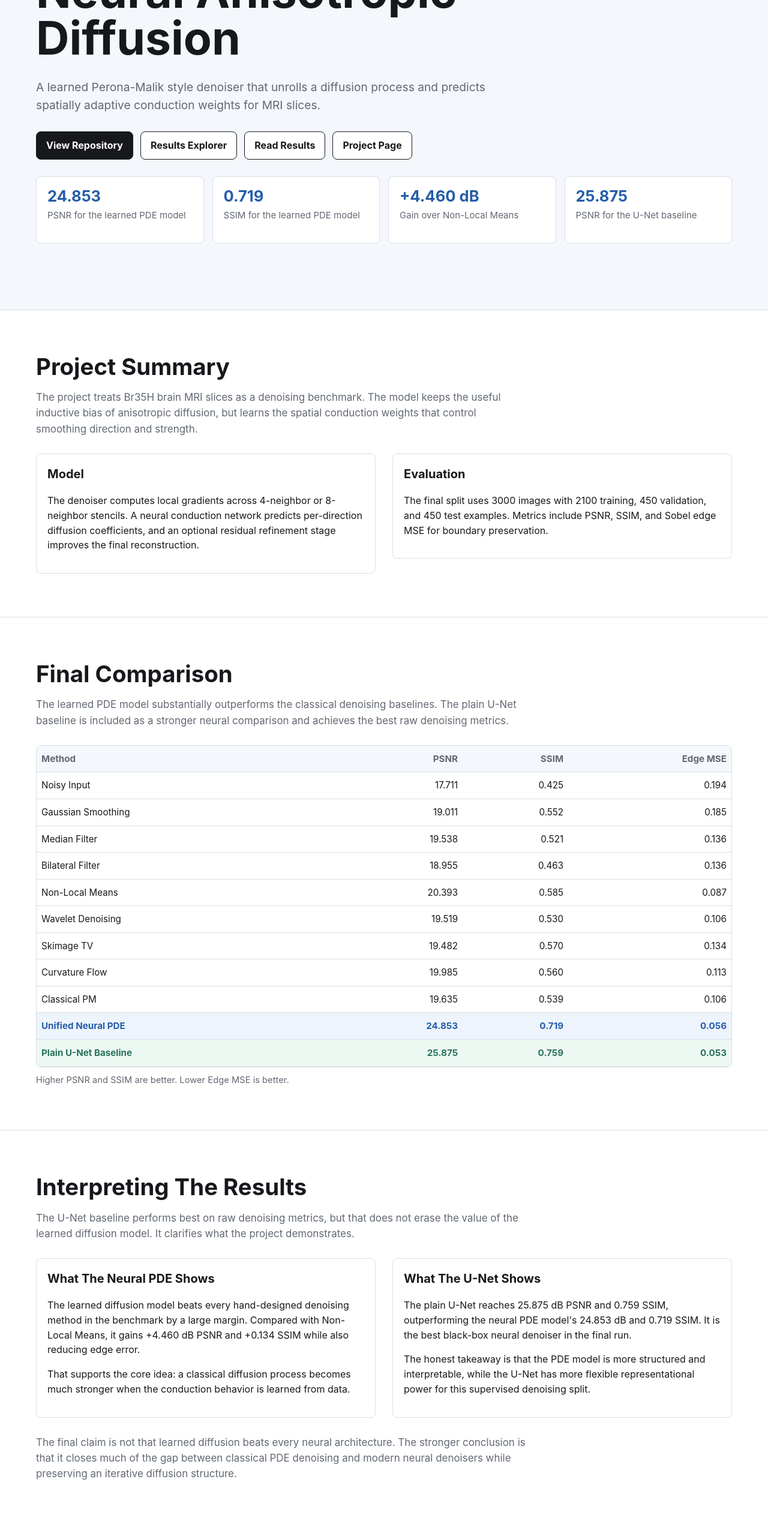
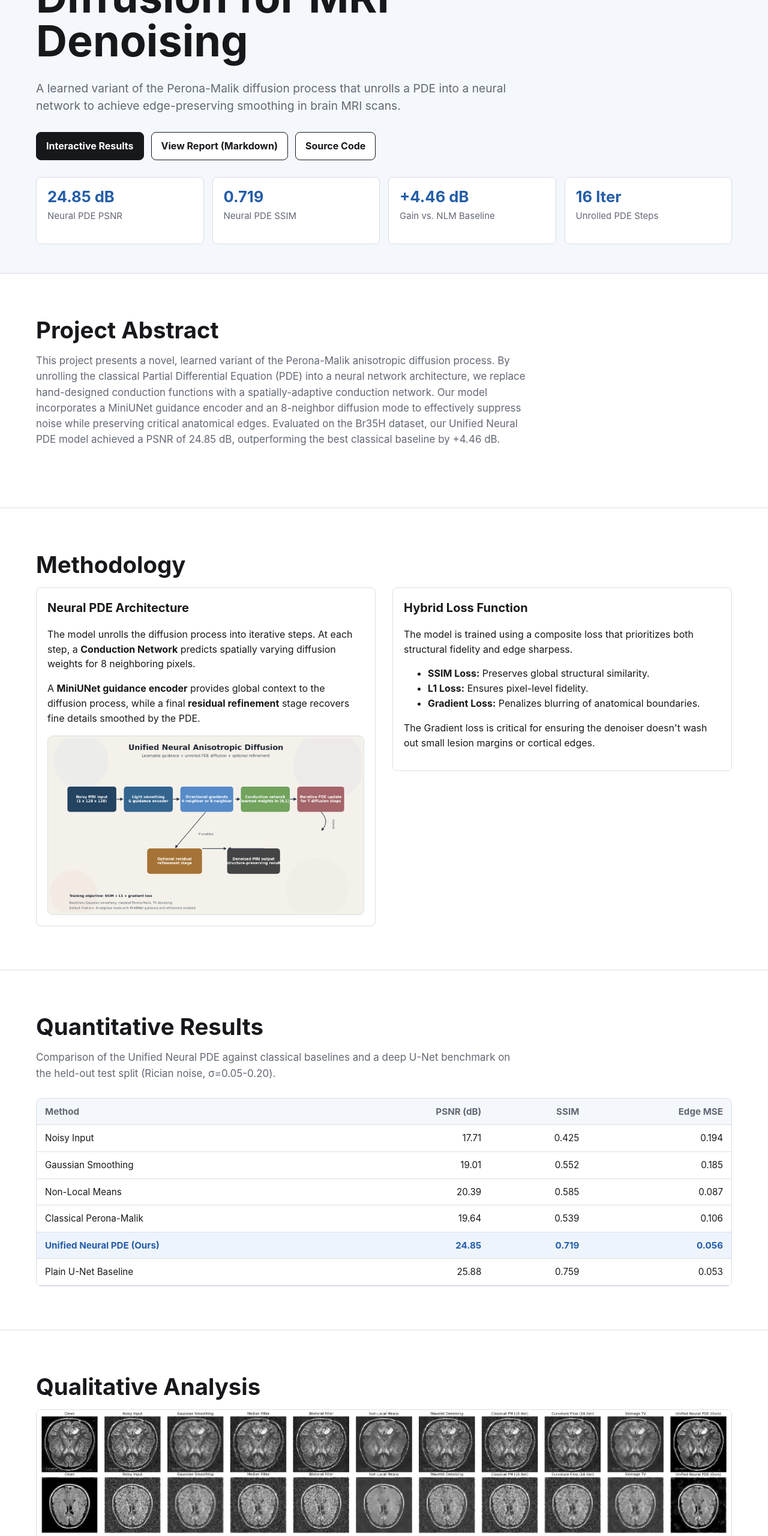
Before and after one commit to tushar-nayak/neural-anisotropic-diffusion, a plain HTML site: page docs/index.html in a window 1280 px wide. Shown: the part 220-2780 px from the top of the page at 60% size. Drawn offline with Linux system fonts and the light colour scheme.

Commit message:
Update GitHub Pages and README with new project report content

```diff
--- a/docs/index.html
+++ b/docs/index.html
@@ -50,7 +50,7 @@
     }
 
     .hero {
-      min-height: 92vh;
+      min-height: 80vh;
       display: grid;
       align-content: center;
       gap: 28px;
@@ -68,7 +68,7 @@
     h1 {
       max-width: 900px;
       margin: 0;
-      font-size: clamp(2.3rem, 6vw, 5rem);
+      font-size: clamp(2.3rem, 6vw, 4.5rem);
       line-height: 1.02;
       letter-spacing: 0;
     }
@@ -208,304 +208,229 @@
       overflow-x: auto;
       border: 1px solid var(--line);
       border-radius: 8px;
-      background: var(--paper);
     }
 
     table {
       width: 100%;
       border-collapse: collapse;
+      background: var(--paper);
       font-size: 0.95rem;
-      background: var(--paper);
     }
 
-    th,
-    td {
+    th, td {
+      padding: 10px 14px;
       border-bottom: 1px solid var(--line);
-      padding: 10px 8px;
       text-align: right;
-      vertical-align: top;
     }
 
-    th:first-child,
-    td:first-child {
+    th:first-child, td:first-child {
       text-align: left;
     }
 
     th {
+      background: var(--wash);
       color: var(--muted);
       font-weight: 700;
-      background: var(--wash);
     }
 
-    tr.highlight td {
+    .highlight td {
+      background: var(--blue-soft);
+      color: var(--blue);
       font-weight: 700;
-      color: var(--blue);
-      background: var(--blue-soft);
-    }
-
-    tr.best td {
-      font-weight: 700;
-      color: var(--green);
-      background: var(--green-soft);
-    }
-
-    code {
-      background: var(--wash);
-      border: 1px solid var(--line);
-      border-radius: 6px;
-      padding: 2px 5px;
-    }
-
-    pre {
-      overflow-x: auto;
-      background: #161b22;
-      color: #f1f5f9;
-      padding: 18px;
-      border-radius: 8px;
-      font-size: 0.92rem;
     }
 
     .footer {
-      padding: 36px 0;
+      padding: 48px 0;
       color: var(--muted);
       font-size: 0.95rem;
-      border-bottom: 0;
+      border-top: 0;
     }
 
-    @media (max-width: 820px) {
+    @media (max-width: 800px) {
+      .metrics, .grid-2 {
+        grid-template-columns: 1fr;
+      }
       .hero {
         min-height: auto;
-        padding-top: 36px;
-      }
-
-      .metrics,
-      .grid-2 {
-        grid-template-columns: 1fr;
-      }
-
-      table {
-        font-size: 0.85rem;
-        min-width: 620px;
-      }
-
-      th,
-      td {
-        padding: 8px 5px;
-      }
-
-      .button {
-        width: 100%;
       }
     }
   </style>
 </head>
 <body>
+
 <header>
   <div class="wrap hero">
-      <div class="eyebrow">Brain MRI Denoising</div>
-      <h1>Neural Anisotropic Diffusion</h1>
+    <div class="eyebrow">Medical Image Analysis Project</div>
+    <h1>Neural Anisotropic Diffusion for MRI Denoising</h1>
     <p class="lead">
-        A learned Perona-Malik style denoiser that unrolls a diffusion process and predicts spatially adaptive conduction weights for MRI slices.
+      A learned variant of the Perona-Malik diffusion process that unrolls a PDE into a neural network to achieve edge-preserving smoothing in brain MRI scans.
     </p>
     <div class="actions">
-        <a class="button primary" href="https://github.com/tushar-nayak/neural-anisotropic-diffusion">View Repository</a>
-        <a class="button" href="results.html">Results Explorer</a>
-        <a class="button" href="https://github.com/tushar-nayak/neural-anisotropic-diffusion/blob/main/RESULTS.md">Read Results</a>
-        <a class="button" href="https://tushar-nayak.github.io/projects/10_project/">Project Page</a>
+      <a class="button primary" href="results.html">Interactive Results</a>
+      <a class="button" href="https://github.com/tushar-nayak/neural-anisotropic-diffusion/blob/main/REPORT.md">View Report (Markdown)</a>
+      <a class="button" href="https://github.com/tushar-nayak/neural-anisotropic-diffusion">Source Code</a>
     </div>
     <div class="metrics">
       <div class="metric">
-          <b>24.853</b>
-          <span>PSNR for the learned PDE model</span>
+        <b>24.85 dB</b>
+        <span>Neural PDE PSNR</span>
       </div>
       <div class="metric">
         <b>0.719</b>
-          <span>SSIM for the learned PDE model</span>
+        <span>Neural PDE SSIM</span>
       </div>
       <div class="metric">
-          <b>+4.460 dB</b>
-          <span>Gain over Non-Local Means</span>
+        <b>+4.46 dB</b>
+        <span>Gain vs. NLM Baseline</span>
       </div>
       <div class="metric">
-          <b>25.875</b>
-          <span>PSNR for the U-Net baseline</span>
+        <b>16 Iter</b>
+        <span>Unrolled PDE Steps</span>
       </div>
     </div>
   </div>
 </header>
 
 <main>
-    <section>
+  <section id="abstract">
     <div class="wrap">
-        <h2>Project Summary</h2>
+      <h2>Project Abstract</h2>
       <p class="section-intro">
-          The project treats Br35H brain MRI slices as a denoising benchmark. The model keeps the useful inductive bias of anisotropic diffusion, but learns the spatial conduction weights that control smoothing direction and strength.
+        This project presents a novel, learned variant of the Perona-Malik anisotropic diffusion process. By unrolling the classical Partial Differential Equation (PDE) into a neural network architecture, we replace hand-designed conduction functions with a spatially-adaptive conduction network. Our model incorporates a MiniUNet guidance encoder and an 8-neighbor diffusion mode to effectively suppress noise while preserving critical anatomical edges. Evaluated on the Br35H dataset, our Unified Neural PDE model achieved a PSNR of 24.85 dB, outperforming the best classical baseline by +4.46 dB.
       </p>
+    </div>
+  </section>
+
+  <section id="method">
+    <div class="wrap">
+      <h2>Methodology</h2>
       <div class="grid-2">
         <div class="panel">
-            <h3>Model</h3>
+          <h3>Neural PDE Architecture</h3>
           <p>
-              The denoiser computes local gradients across 4-neighbor or 8-neighbor stencils. A neural conduction network predicts per-direction diffusion coefficients, and an optional residual refinement stage improves the final reconstruction.
+            The model unrolls the diffusion process into iterative steps. At each step, a <strong>Conduction Network</strong> predicts spatially varying diffusion weights for 8 neighboring pixels.
           </p>
+          <p>
+            A <strong>MiniUNet guidance encoder</strong> provides global context to the diffusion process, while a final <strong>residual refinement</strong> stage recovers fine details smoothed by the PDE.
+          </p>
+          <img src="https://raw.githubusercontent.com/tushar-nayak/neural-anisotropic-diffusion/main/presentation/unified_architecture_diagram.png" alt="Architecture Diagram" class="wide-img">
         </div>
         <div class="panel">
-            <h3>Evaluation</h3>
+          <h3>Hybrid Loss Function</h3>
           <p>
-              The final split uses 3000 images with 2100 training, 450 validation, and 450 test examples. Metrics include PSNR, SSIM, and Sobel edge MSE for boundary preservation.
+            The model is trained using a composite loss that prioritizes both structural fidelity and edge sharpess.
+          </p>
+          <ul>
+            <li><strong>SSIM Loss:</strong> Preserves global structural similarity.</li>
+            <li><strong>L1 Loss:</strong> Ensures pixel-level fidelity.</li>
+            <li><strong>Gradient Loss:</strong> Penalizes blurring of anatomical boundaries.</li>
+          </ul>
+          <p>
+            The Gradient loss is critical for ensuring the denoiser doesn't wash out small lesion margins or cortical edges.
           </p>
         </div>
       </div>
     </div>
   </section>
 
-    <section>
+  <section id="results">
     <div class="wrap">
-        <h2>Final Comparison</h2>
+      <h2>Quantitative Results</h2>
       <p class="section-intro">
-          The learned PDE model substantially outperforms the classical denoising baselines. The plain U-Net baseline is included as a stronger neural comparison and achieves the best raw denoising metrics.
+        Comparison of the Unified Neural PDE against classical baselines and a deep U-Net benchmark on the held-out test split (Rician noise, σ=0.05-0.20).
       </p>
       <div class="table-wrap">
         <table>
           <thead>
             <tr>
               <th>Method</th>
-                <th>PSNR</th>
+              <th>PSNR (dB)</th>
               <th>SSIM</th>
               <th>Edge MSE</th>
             </tr>
           </thead>
           <tbody>
-              <tr><td>Noisy Input</td><td>17.711</td><td>0.425</td><td>0.194</td></tr>
-              <tr><td>Gaussian Smoothing</td><td>19.011</td><td>0.552</td><td>0.185</td></tr>
-              <tr><td>Median Filter</td><td>19.538</td><td>0.521</td><td>0.136</td></tr>
-              <tr><td>Bilateral Filter</td><td>18.955</td><td>0.463</td><td>0.136</td></tr>
-              <tr><td>Non-Local Means</td><td>20.393</td><td>0.585</td><td>0.087</td></tr>
-              <tr><td>Wavelet Denoising</td><td>19.519</td><td>0.530</td><td>0.106</td></tr>
-              <tr><td>Skimage TV</td><td>19.482</td><td>0.570</td><td>0.134</td></tr>
-              <tr><td>Curvature Flow</td><td>19.985</td><td>0.560</td><td>0.113</td></tr>
-              <tr><td>Classical PM</td><td>19.635</td><td>0.539</td><td>0.106</td></tr>
-              <tr class="highlight"><td>Unified Neural PDE</td><td>24.853</td><td>0.719</td><td>0.056</td></tr>
-              <tr class="best"><td>Plain U-Net Baseline</td><td>25.875</td><td>0.759</td><td>0.053</td></tr>
-            </tbody>
-          </table>
-        </div>
-        <p class="caption">
-          Higher PSNR and SSIM are better. Lower Edge MSE is better.
-        </p>
-      </div>
-    </section>
-
-    <section>
-      <div class="wrap">
-        <h2>Interpreting The Results</h2>
-        <p class="section-intro">
-          The U-Net baseline performs best on raw denoising metrics, but that does not erase the value of the learned diffusion model. It clarifies what the project demonstrates.
-        </p>
-        <div class="grid-2">
-          <div class="panel">
-            <h3>What The Neural PDE Shows</h3>
-            <p>
-              The learned diffusion model beats every hand-designed denoising method in the benchmark by a large margin. Compared with Non-Local Means, it gains +4.460 dB PSNR and +0.134 SSIM while also reducing edge error.
-            </p>
-            <p>
-              That supports the core idea: a classical diffusion process becomes much stronger when the conduction behavior is learned from data.
-            </p>
-          </div>
-          <div class="panel">
-            <h3>What The U-Net Shows</h3>
-            <p>
-              The plain U-Net reaches 25.875 dB PSNR and 0.759 SSIM, outperforming the neural PDE model's 24.853 dB and 0.719 SSIM. It is the best black-box neural denoiser in the final run.
-            </p>
-            <p>
-              The honest takeaway is that the PDE model is more structured and interpretable, while the U-Net has more flexible representational power for this supervised denoising split.
-            </p>
-          </div>
-        </div>
-        <p class="section-intro" style="margin-top: 28px;">
-          The final claim is not that learned diffusion beats every neural architecture. The stronger conclusion is that it closes much of the gap between classical PDE denoising and modern neural denoisers while preserving an iterative diffusion structure.
-        </p>
-      </div>
-    </section>
-
-    <section>
-      <div class="wrap">
-        <h2>Figures</h2>
-        <div class="grid-2">
-          <div class="panel image-frame">
-            <img src="https://raw.githubusercontent.com/tushar-nayak/neural-anisotropic-diffusion/main/results_final/unified_metric_bars.png" alt="PSNR and SSIM bar charts">
-            <p class="caption">The learned PDE model separates clearly from classical baselines, while the U-Net baseline is the strongest neural denoiser.</p>
-          </div>
-          <div class="panel image-frame">
-            <img src="https://raw.githubusercontent.com/tushar-nayak/neural-anisotropic-diffusion/main/results_final/unified_qualitative_results.png" alt="Qualitative MRI denoising examples">
-            <p class="caption">Representative clean, noisy, and denoised MRI slices.</p>
-          </div>
-        </div>
-        <h3>Full Method Grid</h3>
-        <img class="wide-img" src="https://raw.githubusercontent.com/tushar-nayak/neural-anisotropic-diffusion/main/results_final/unified_full_comparison_grid.png" alt="Full denoising comparison grid">
-      </div>
-    </section>
-
-    <section>
-      <div class="wrap">
-        <h2>Noise Robustness</h2>
-        <p class="section-intro">
-          Fixed-noise sweeps evaluate the trained PDE model across corruption types and strengths. Speckle noise is the easiest setting in this sweep; high Gaussian and high Rician corruption are the hardest.
-        </p>
-        <div class="table-wrap">
-          <table>
-            <thead>
             <tr>
-                <th>Noise</th>
-                <th>Sigma 0.05</th>
-                <th>Sigma 0.10</th>
-                <th>Sigma 0.15</th>
-                <th>Sigma 0.20</th>
+              <td>Noisy Input</td>
+              <td>17.71</td>
+              <td>0.425</td>
+              <td>0.194</td>
             </tr>
-            </thead>
-            <tbody>
-              <tr><td>Gaussian PSNR</td><td>26.376</td><td>24.567</td><td>22.655</td><td>21.063</td></tr>
-              <tr><td>Rician PSNR</td><td>26.669</td><td>25.536</td><td>24.513</td><td>22.094</td></tr>
-              <tr><td>Speckle PSNR</td><td>27.026</td><td>26.627</td><td>26.002</td><td>25.190</td></tr>
-              <tr><td>Mixed PSNR</td><td>26.699</td><td>25.600</td><td>24.407</td><td>22.765</td></tr>
+            <tr>
+              <td>Gaussian Smoothing</td>
+              <td>19.01</td>
+              <td>0.552</td>
+              <td>0.185</td>
+            </tr>
+            <tr>
+              <td>Non-Local Means</td>
+              <td>20.39</td>
+              <td>0.585</td>
+              <td>0.087</td>
+            </tr>
+            <tr>
+              <td>Classical Perona-Malik</td>
+              <td>19.64</td>
+              <td>0.539</td>
+              <td>0.106</td>
+            </tr>
+            <tr class="highlight">
+              <td>Unified Neural PDE (Ours)</td>
+              <td>24.85</td>
+              <td>0.719</td>
+              <td>0.056</td>
+            </tr>
+            <tr>
+              <td>Plain U-Net Baseline</td>
+              <td>25.88</td>
+              <td>0.759</td>
+              <td>0.053</td>
+            </tr>
           </tbody>
         </table>
       </div>
     </div>
   </section>
 
-    <section>
+  <section id="visuals">
     <div class="wrap">
-        <h2>Ablation Takeaways</h2>
-        <p class="section-intro">
-          The ablation suite indicates that residual refinement is the most important optional component. MiniUNet guidance did not help in the short ablation run.
-        </p>
-        <div class="table-wrap">
-          <table>
-            <thead>
-              <tr>
-                <th>Variant</th>
-                <th>PSNR</th>
-                <th>SSIM</th>
-                <th>Best Val Loss</th>
-              </tr>
-            </thead>
-            <tbody>
-              <tr><td>Full Model</td><td>24.118</td><td>0.691</td><td>0.354</td></tr>
-              <tr><td>No MiniUNet Guidance</td><td>24.249</td><td>0.699</td><td>0.344</td></tr>
-              <tr><td>No Residual Refinement</td><td>22.798</td><td>0.601</td><td>0.443</td></tr>
-              <tr><td>4-Neighbor Diffusion</td><td>24.008</td><td>0.686</td><td>0.356</td></tr>
-            </tbody>
-          </table>
+      <h2>Qualitative Analysis</h2>
+      <div class="panel image-frame">
+        <img src="https://raw.githubusercontent.com/tushar-nayak/neural-anisotropic-diffusion/main/results_final/unified_full_comparison_grid.png" alt="Full comparison grid" class="wide-img">
+        <div class="caption">
+          <h3>Multi-Method Comparison</h3>
+          <p>Visualizing the denoising performance across classical filters and neural approaches. Our model (Neural PDE) preserves contrast and edges significantly better than the hand-designed baselines.</p>
+        </div>
       </div>
     </div>
   </section>
 
+  <section id="discussion">
+    <div class="wrap">
+      <h2>Discussion & Conclusion</h2>
+      <div class="grid-2">
+        <div class="panel">
+          <h3>Interpretability</h3>
+          <p>
+            Unlike "black-box" CNNs, our model follows a physical diffusion process. By inspecting the conduction weights, we can verify that the model is intelligently stopping diffusion at detected edges, matching the inductive bias of classical medical imaging.
+          </p>
+        </div>
+        <div class="panel">
+          <h3>Conclusion</h3>
+          <p>
+            The project demonstrates that learned anisotropic diffusion bridges the gap between classical PDEs and deep learning. It achieves massive gains over traditional filters (+4.4 dB PSNR) while remaining structured and interpretable.
+          </p>
+        </div>
+      </div>
+    </div>
+  </section>
 </main>
 
-  <section class="footer">
+<footer class="footer">
   <div class="wrap">
-      Neural Anisotropic Diffusion for MRI Denoising. Source and artifacts are available on GitHub. Personal write-up: <a href="https://tushar-nayak.github.io/projects/10_project/">Project Page</a>.
+    <p>&copy; 2026 Neural Anisotropic Diffusion Project. Submitted for Medical Image Analysis Course requirements.</p>
   </div>
-  </section>
+</footer>
+
 </body>
 </html>
```
Also changed, not shown: docs/results.html (+2 -2 lines), 1 other file. Lines whose indentation alone changed are shown as unchanged.
